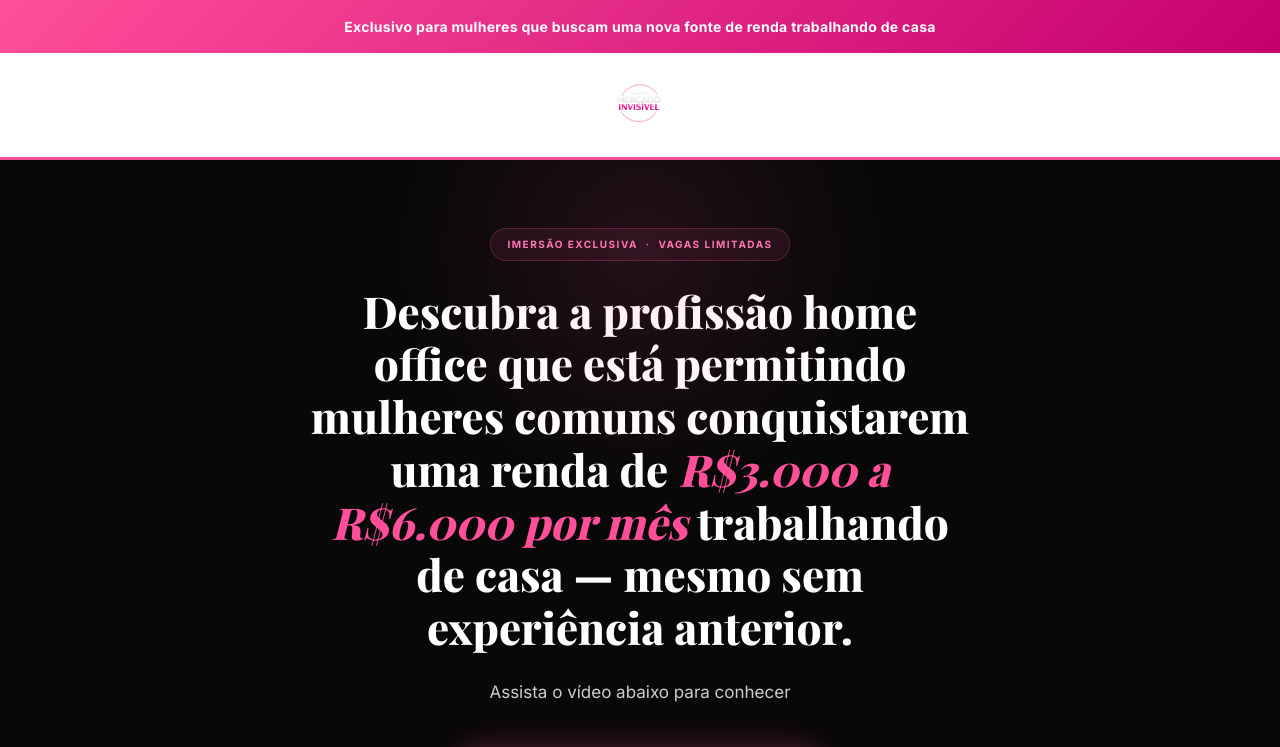
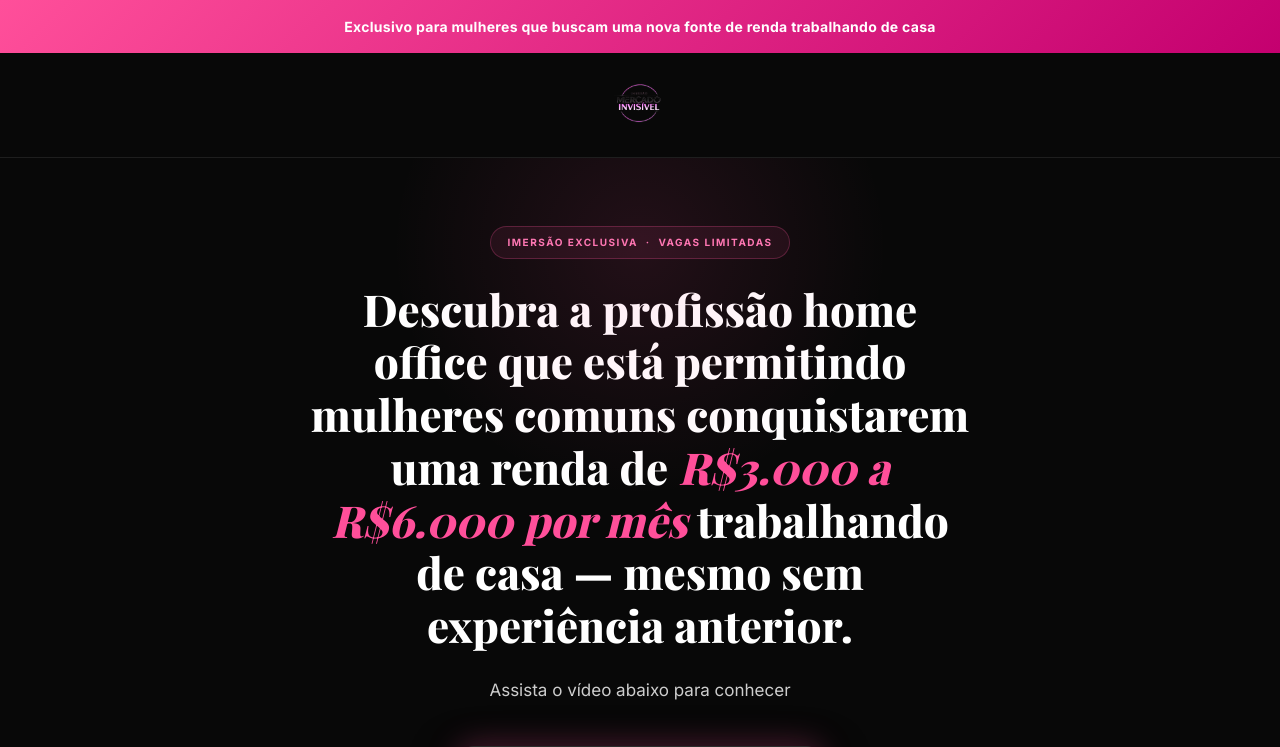
Before and after one commit to therealtrumann/imersao-omercadoinvisivel, a plain HTML site: page index.html in a window 1280 px wide. Shown: the top 747 px of the page. Drawn offline with nearby package versions, Linux system fonts and the light colour scheme; a web font is replaced by a local one.

Commit message:
fix: logo vazada no fundo preto via filter CSS (invert+hue-rotate)

```diff
--- a/index.html
+++ b/index.html
@@ -77,8 +77,8 @@
 
     /* ── NAVBAR ── */
     .navbar {
-      background: #fff;
-      border-bottom: 3px solid var(--pink);
+      background: var(--black);
+      border-bottom: 1px solid var(--border);
       padding: 12px 24px;
       display: flex;
       align-items: center;
@@ -88,6 +88,8 @@
       height: 80px;
       width: auto;
       display: block;
+      /* fundo branco → preto (some no dark) · rosa restaurado via hue-rotate */
+      filter: invert(1) hue-rotate(180deg) brightness(1.5) saturate(1.3);
     }
     .navbar-logo {
       font-family: 'Playfair Display', serif;
```
